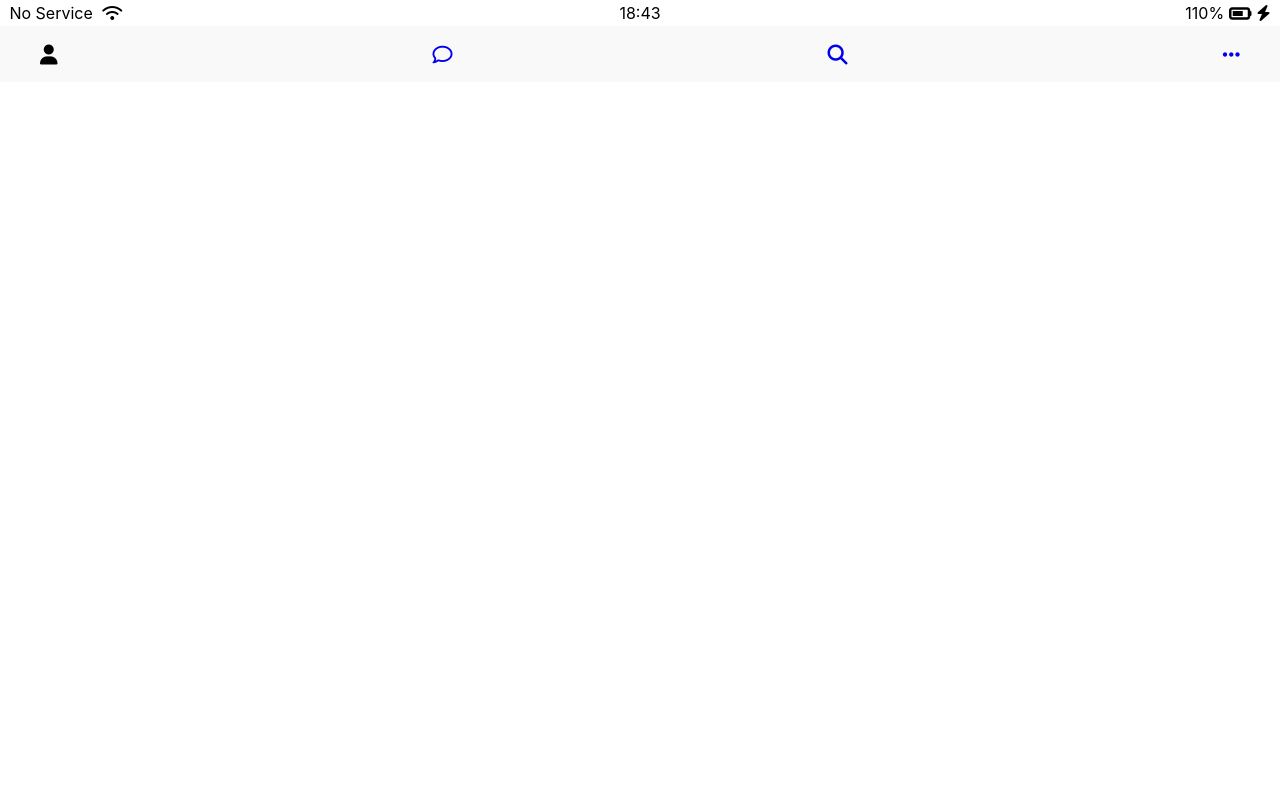
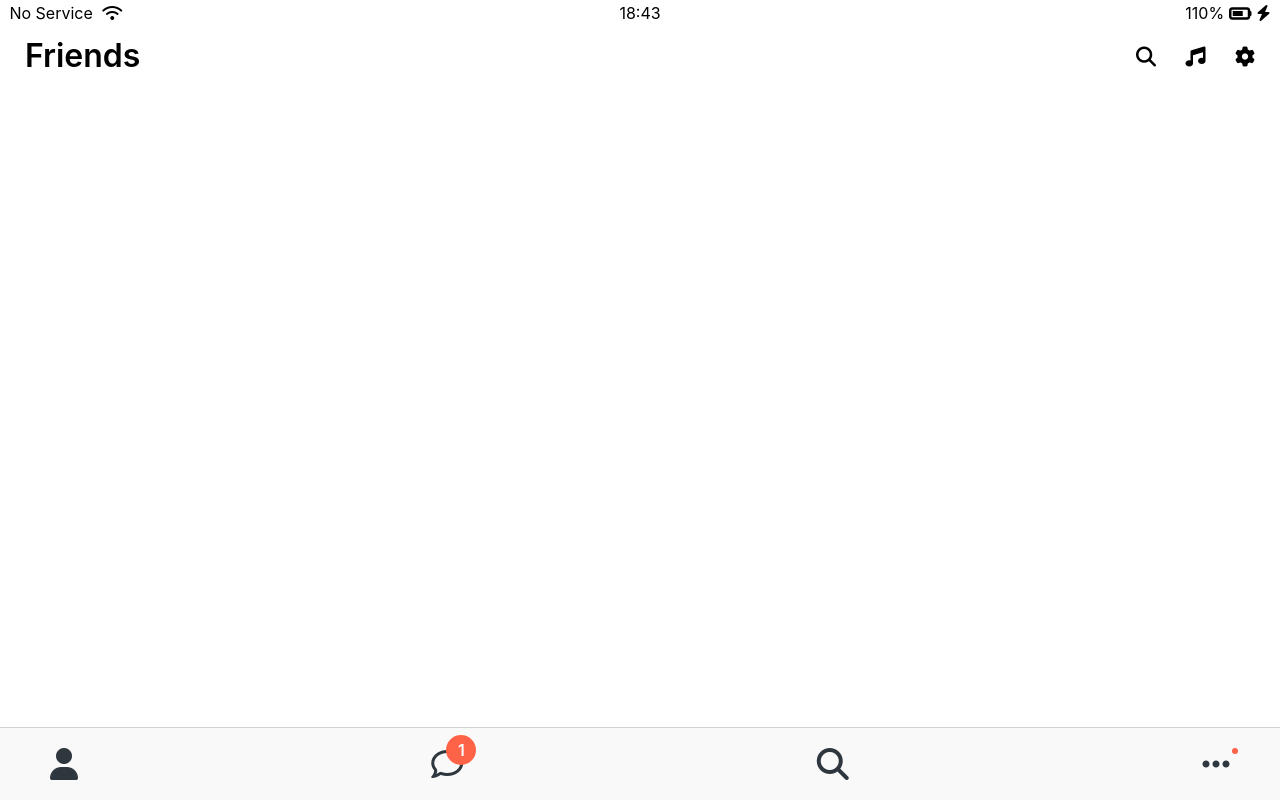
Before and after one commit to oemcheol0812/kokoa-clone-2021, a plain HTML site: page friends.html in a window 1280 px wide. Drawn offline with Linux system fonts and the light colour scheme.

Commit message:
completed the navigation bar and made header of friends window

```diff
--- a/css/components/nav bar.css
+++ b/css/components/nav bar.css
@@ -1,8 +1,45 @@
 .nav {
+  position: fixed;
+  bottom: 0;
+  width: 100%;
   background-color: #f9f9fa;
-  padding: 20px 40px;
+  padding: 20px 50px;
+  box-sizing: border-box;
+  border-top: 1px solid rgba(121, 121, 121, 0.3);
 }
 .nav___list {
   display: flex;
   justify-content: space-between;
 }
+
+.nav___link {
+  position: relative;
+  color: #2e363e;
+}
+
+.nav___notification {
+  background-color: tomato;
+  width: 30px;
+  height: 30px;
+  border-radius: 15px;
+  display: flex;
+  justify-content: center;
+  align-items: center;
+  color: white;
+  font-weight: 600;
+  position: absolute;
+  left: 15px;
+  bottom: 15px;
+}
+
+.ellipsis___notification {
+  background-color: tomato;
+  width: 6px;
+  height: 6px;
+  border-radius: 3px;
+  display: flex;
+  justify-content: center;
+  align-items: center;
+  position: absolute;
+  left: 30px;
+}
--- /dev/null
+++ b/css/components/screen-header.css
@@ -0,0 +1,16 @@
+.screen-header {
+  display: flex;
+  justify-content: space-between;
+  align-items: center;
+  padding: 25px;
+  padding-top: 40px;
+}
+
+.screen-header___title {
+  font-size: 32px;
+  font-weight: 600;
+}
+
+.screen-header___icons span {
+  margin-left: 25px;
+}
--- a/css/components/status bar.css
+++ b/css/components/status bar.css
@@ -1,7 +1,11 @@
 .status-bar {
+  position: fixed;
+  top: 0;
+  width: 100%;
   display: flex;
   justify-content: center;
   padding: 5px 3px;
+  box-sizing: border-box;
 }
 
 .status-bar___column {
--- a/css/reset.css
+++ b/css/reset.css
@@ -126,3 +126,8 @@ table {
 input:focus {
   outline: none;
 }
+
+a {
+  color: inherit;
+  text-decoration: none;
+}
--- a/css/styles.css
+++ b/css/styles.css
@@ -4,6 +4,7 @@
 /* Components */
 @import "components/status bar.css";
 @import "components/nav bar.css";
+@import "components/screen-header.css";
 
 /* Screens */
 @import "screens/login.css";
--- a/friends.html
+++ b/friends.html
@@ -23,16 +23,39 @@
       </div>
     </div>
 
+    <header class="screen-header">
+        <h1 class="screen-header___title">Friends</h1>
+        <div class="screen-header___icons">
+            <span><i class="fas fa-search fa-lg"></i></span>
+            <span><i class="fas fa-music fa-lg"></i></span>
+            <span><i class="fas fa-cog fa-lg"></i></span>
+        </div>
+    </header>
+
     <nav class="nav">
         <ul class="nav___list">
             <li class="nav___btn">
-                <a class="nav___link" href="friends.html"></a><i class="fas fa-user fa-lg"></i></li>
+                <a class="nav___link" href="friends.html">
+                    <i class="fas fa-user fa-2x"></i>
+                </a>
+            </li>
             <li class="nav___btn">
-                <a class="nav___link" href="#"><i class="far fa-comment fa-lg" ></i></a></li>
+                <a class="nav___link" href="#">
+                    <span class="nav___notification">1</span>
+                    <i class="far fa-comment fa-2x" ></i>
+                </a>
+            </li>
             <li class="nav___btn">
-                <a class="nav___link" href="#"><i class="fas fa-search fa-lg"></i></a></li>
+                <a class="nav___link" href="#">
+                    <i class="fas fa-search fa-2x"></i>
+                </a>
+            </li>
             <li class="nav___btn">
-                <a class="nav___link" href="#"><i class="fas fa-ellipsis-h fa-lg"></i></a></li>
+                <a class="nav___link" href="#">
+                    <div class="ellipsis___notification"></div>
+                    <i class="fas fa-ellipsis-h fa-2x"></i>
+                </a>
+            </li>
         </ul>
     </nav>
 
```
